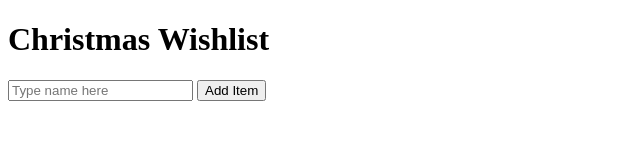
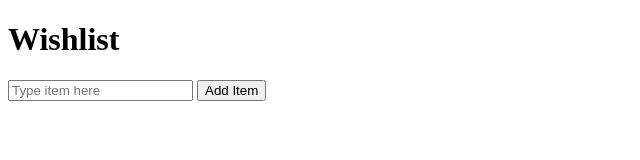
Before and after one commit to Antone08/Traceability-lab, a website: page public/index.html in a window 1280 px wide. Shown: the whole page, without its empty margins (0-640 px from the left). Drawn offline with nearby package versions, Linux system fonts and the light colour scheme.

```diff
--- a/public/index.html
+++ b/public/index.html
@@ -4,12 +4,14 @@
     <meta charset="UTF-8">
     <meta http-equiv="X-UA-Compatible" content="IE=edge">
     <meta name="viewport" content="width=device-width, initial-scale=1.0">
-    <title>Document</title>
+    <title>Christmas Wishlist</title>
+    <link rel="stylesheet" href="/style">
+    <script src="https://cdnjs.cloudflare.com/ajax/libs/axios/0.21.1/axios.min.js"></script>
 </head>
 <body>
-    <h1>Christmas Wishlist</h1>
+    <h1>Wishlist</h1>
     <form>
-        <input type="text" placeholder="Type name here"/>
+        <input type="text" placeholder="Type item here"/>
         <button>Add Item</button>
     </form>
 
```
